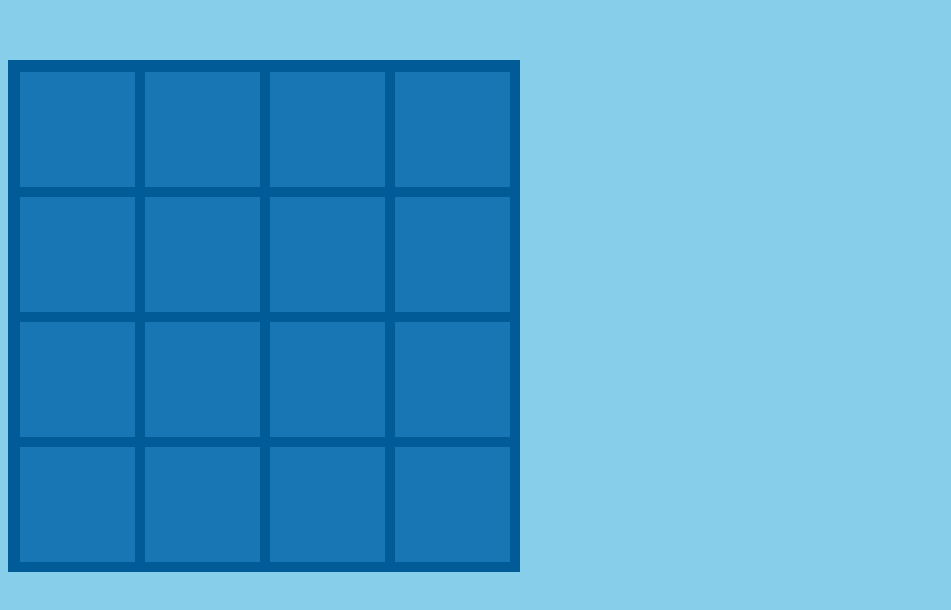
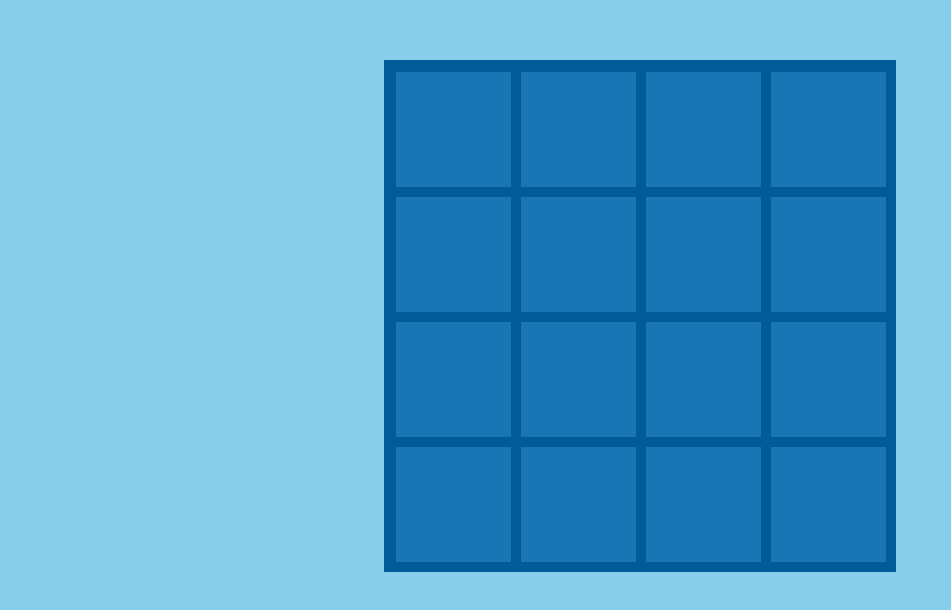
Before and after one commit to Hakeemmidan/2048, a website built with webpack: page public/index.html in a window 1280 px wide. Shown: the part 140-750 px from the top of the page, without its empty margins (0-951 px from the left). Built offline with nearby package versions, Linux system fonts and the light colour scheme; files whose address does not match are found by name.

Commit message:
Center canvas on screen

```diff
--- a/public/index.html
+++ b/public/index.html
@@ -9,14 +9,15 @@
   <body>
     <main id='main'></main>
     <script type="module" src="./javascripts/index.js"></script>
+    <div class="canvas-container">
       <canvas
         id="game-canvas"
         width="500"
-      height="500"
-      >
+        height="500">
         Canvas not supported by browser.
         Use one of the browsers listed under 'Browser Support' here: https://www.w3schools.com/tags/ref_canvas.asp
       </canvas>
+    </div>
 
     </div>
   </body>
--- a/public/stylesheets/page.css
+++ b/public/stylesheets/page.css
@@ -4,22 +4,20 @@
 html {
     background-color: skyblue;
 }
+
 body {
     margin-top: 200px;
     margin-bottom: 200px;
 }
+
+.canvas-container {
+    width: 100%;
+    text-align:center;
+}
+
 #game-canvas {
+    display: inline;
     background-color: #005b96;
     border-top: 12px solid #005b96;
     border-left: 12px solid #005b96;
-
 }
-
-/* Inspired by: https://stackoverflow.com/a/20457076/7974948 */
-/* .grid-background-block {
-    float:left;
-    width: 20%;
-    padding-bottom: 20%;
-    margin:1.66%;
-    background-color: #1E1E1E;
-} */
```
Lines whose indentation alone changed are shown as unchanged.
